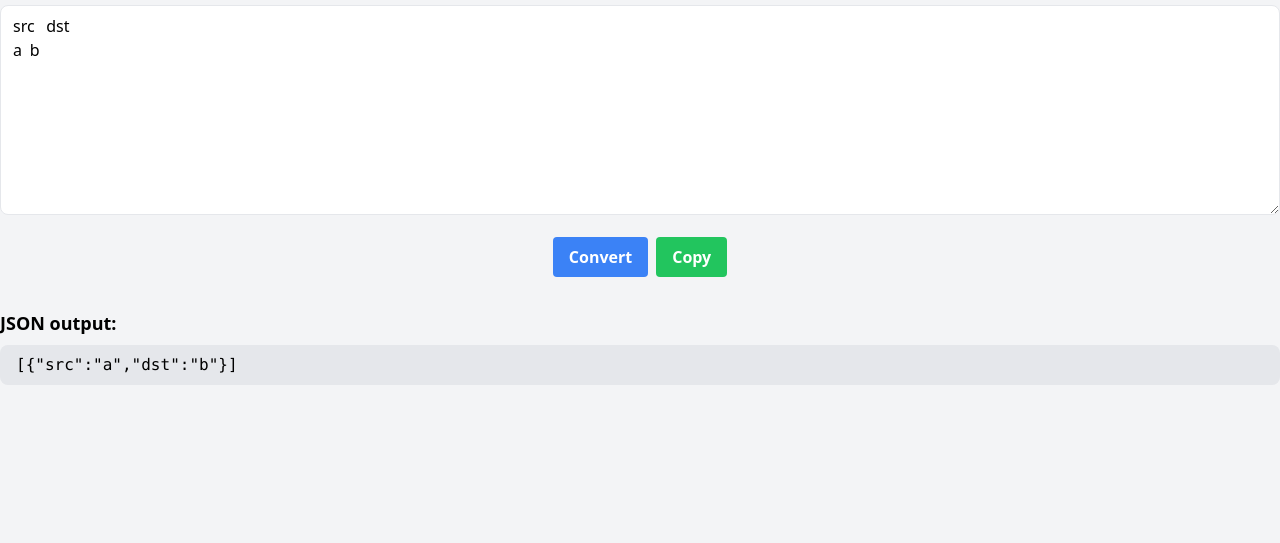
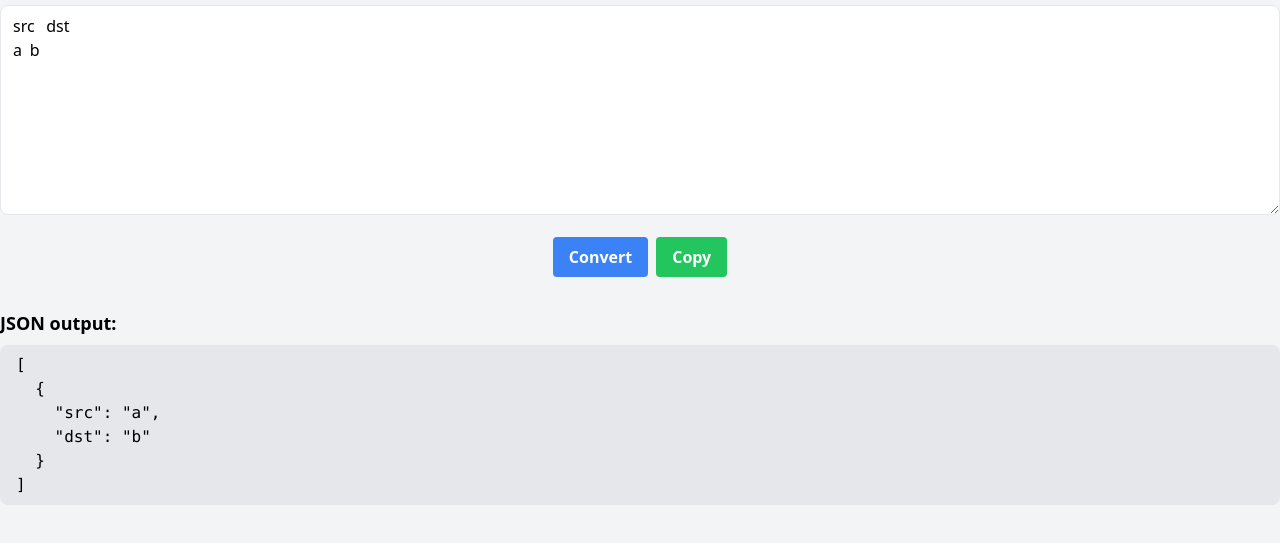
Before and after one commit to budavariam/learning-german, a plain HTML site: page import.html in a window 1280 px wide. Both pictures are taken after a click on the button "Convert". Shown: the part 107-650 px from the top of the page. Drawn offline with nearby package versions, Linux system fonts and the light colour scheme.

Commit message:
Make JSON string nicer

```diff
--- a/import.html
+++ b/import.html
@@ -63,7 +63,7 @@ rounded-lg">[{"src":"a","dst":"b"}]</pre>
                 }
                 result.push(obj);
             }
-            const jsonOutput = JSON.stringify(result);
+            const jsonOutput = JSON.stringify(result, null, 2);
             document.getElementById('json-output').textContent = jsonOutput;
         }
         function copyJsonOutput() {
```
